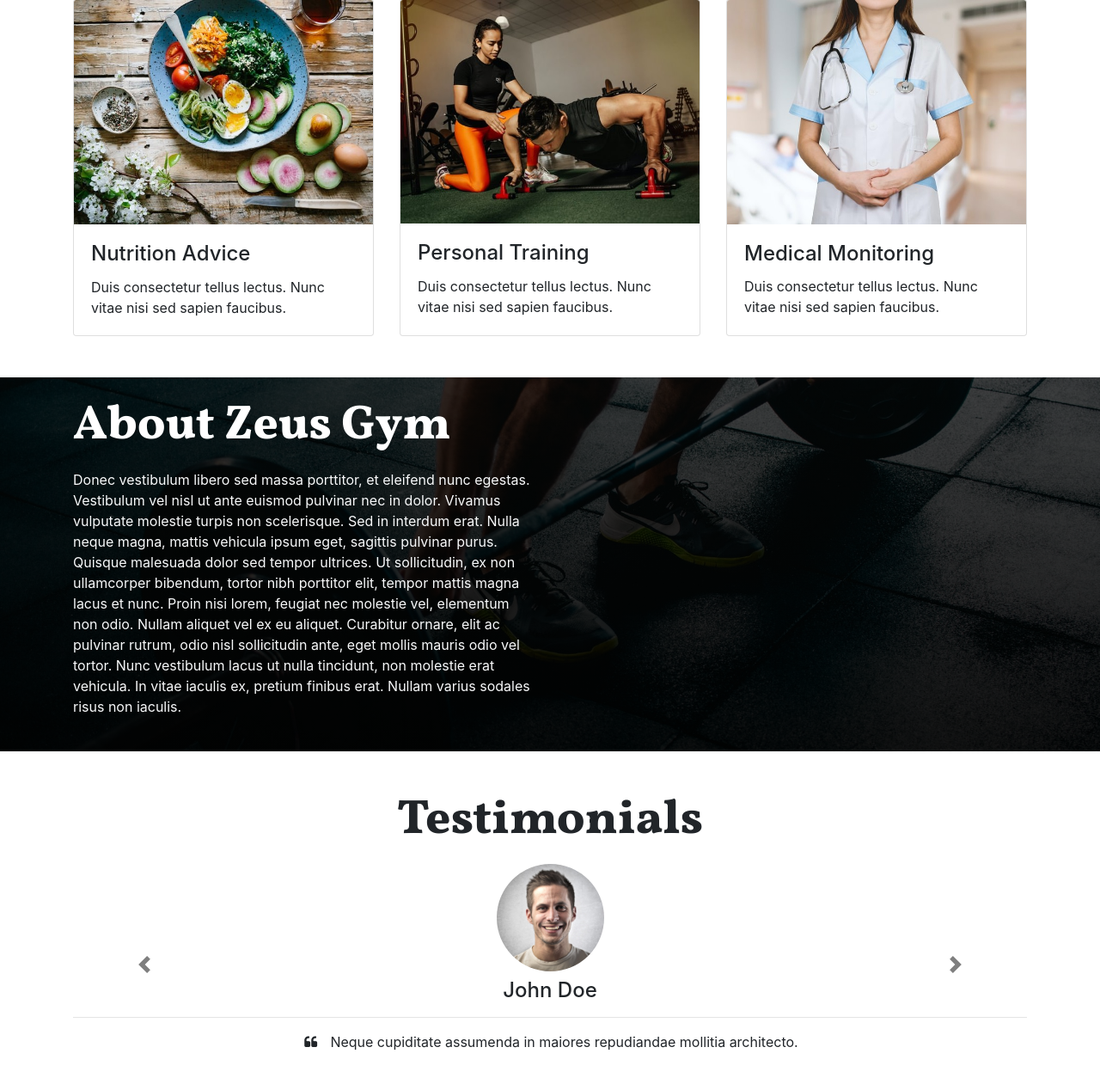
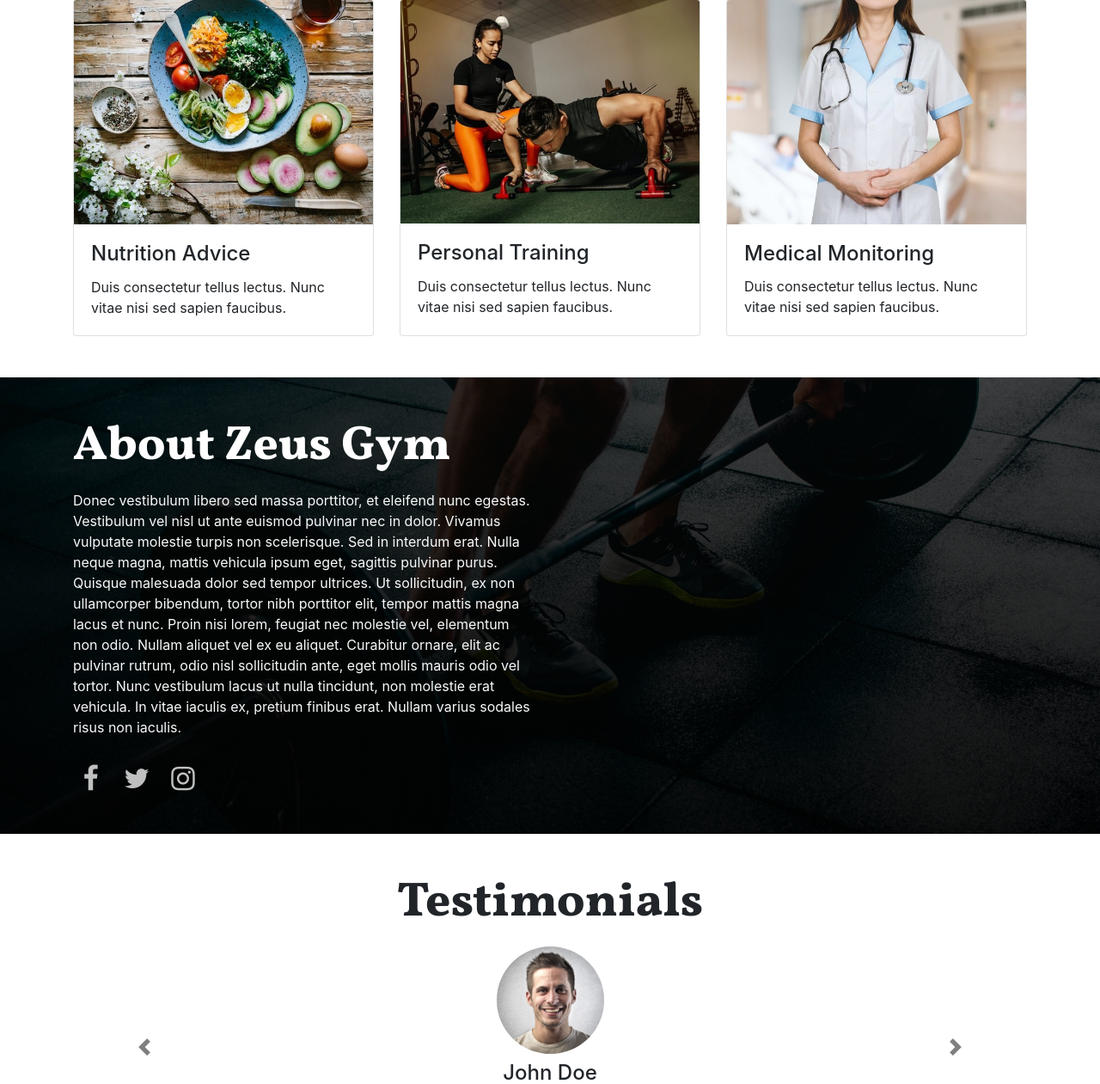
Before and after one commit to omganeshdahale/business-website, a Django app: page / in a window 1280 px wide. Shown: the part 788-2049 px from the top of the page at 86% size. Run offline with Django 3.2, Linux system fonts and the light colour scheme; some libraries are stand-ins or nearby versions.

Commit message:
add social links

```diff
--- a/core/static/core/css/home.css
+++ b/core/static/core/css/home.css
@@ -64,6 +64,13 @@
     width: 100%;
     background: linear-gradient(0deg, rgba(0,0,0,0.908000700280112) 0%, rgba(0,0,0,0.7399334733893557) 100%);
 }
+.social-link{
+    font-size: 32px;
+    color: #c0c0c0;
+}
+.social-link:hover{
+    color: white;
+}
 header{
     background-image: url('/static/core/img/header_bg.jpg');
     background-attachment: fixed;
--- a/core/templates/core/home.html
+++ b/core/templates/core/home.html
@@ -23,7 +23,7 @@
         <div class="header-overlay"></div>
         <div class="position-relative w-100 text-center">
             <h1 class="display-1 text-white mt-3" style="font-family: 'Vollkorn', serif;">ZEUS GYM</h1>
-            <a class="btn btn-lg btn-danger text-light bg-red mt-4 mb-3 px-5">Discover</a>
+            <a class="btn btn-lg btn-danger text-light bg-red mt-4 mb-3 px-5" href="#services">Discover</a>
         </div>
     </header>
 
@@ -62,10 +62,15 @@
         <div class="about-container-fluid-overlay"></div>
 
         <div class="container position-relative">
-            <div class="row mt-4 mb-4">
+            <div class="row mt-5 mb-4">
                 <div class="col-sm-6">
                     <h2 class="text-white mb-3" style="font-family: 'Vollkorn', serif;">About Zeus Gym</h2>
                     <p class="text-light">Donec vestibulum libero sed massa porttitor, et eleifend nunc egestas. Vestibulum vel nisl ut ante euismod pulvinar nec in dolor. Vivamus vulputate molestie turpis non scelerisque. Sed in interdum erat. Nulla neque magna, mattis vehicula ipsum eget, sagittis pulvinar purus. Quisque malesuada dolor sed tempor ultrices. Ut sollicitudin, ex non ullamcorper bibendum, tortor nibh porttitor elit, tempor mattis magna lacus et nunc. Proin nisi lorem, feugiat nec molestie vel, elementum non odio. Nullam aliquet vel ex eu aliquet. Curabitur ornare, elit ac pulvinar rutrum, odio nisl sollicitudin ante, eget mollis mauris odio vel tortor. Nunc vestibulum lacus ut nulla tincidunt, non molestie erat vehicula. In vitae iaculis ex, pretium finibus erat. Nullam varius sodales risus non iaculis.</p>
+                    <p class="mt-4">
+                        <a class="social-link" href="#"><i class="fa fa-fw fa-facebook-f mr-2"></i></a>
+                        <a class="social-link" href="#"><i class="fa fa-fw fa-twitter mr-2"></i></a>
+                        <a class="social-link" href="#"><i class="fa fa-fw fa-instagram mr-2"></i></a>
+                    </p>
                 </div>
             </div>
 
```
